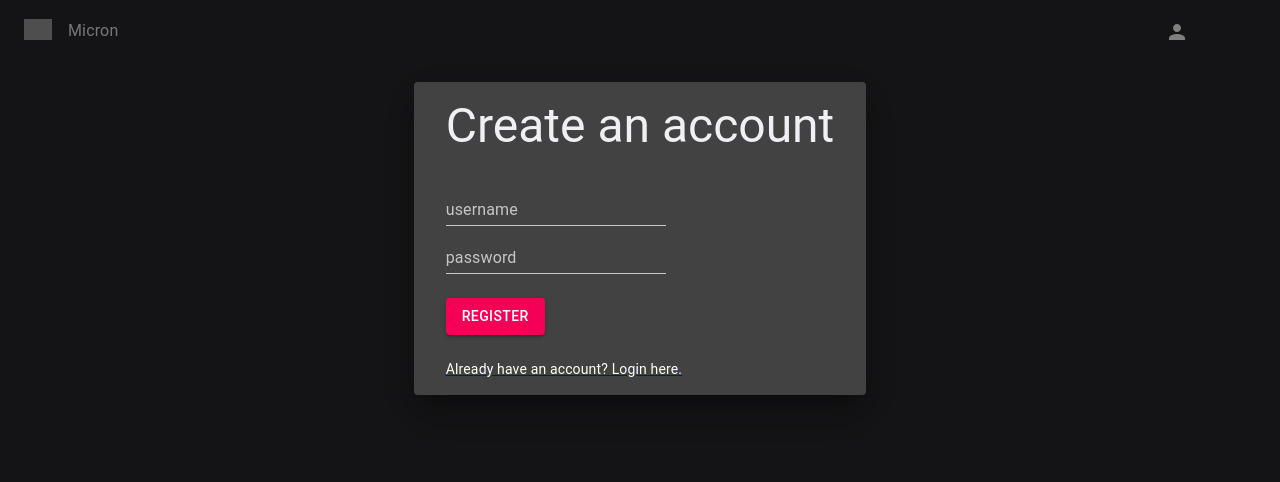
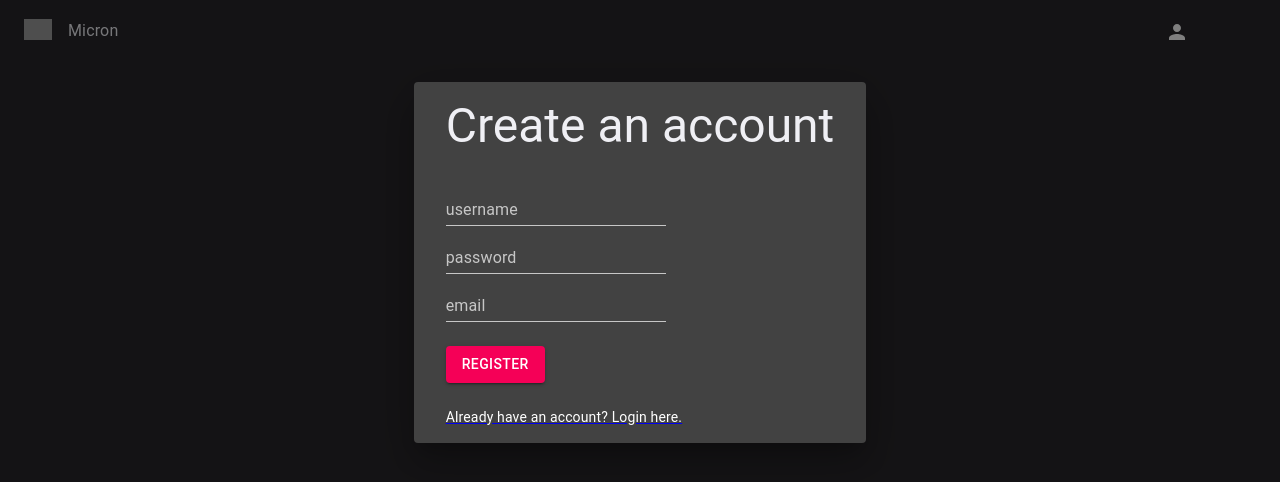
Before and after one commit to kamekazz/micron-react-frontend, a React app: page /register in a window 1280 px wide. Shown: the top 482 px of the page. Built offline with nearby package versions, Linux system fonts and the light colour scheme; no server answers; grey boxes are pictures that could not be loaded.

Commit message:
tidy up some things

```diff
--- a/src/components/Register/Register.js
+++ b/src/components/Register/Register.js
@@ -23,6 +23,7 @@ function Register() {
   const [username, setUsername] = useState("");
   const classes = useStyles();
   const [password, setPassword] = useState("");
+  const [email, setEmail] = useState("");
 
   const { registerUser } = useUser();
 
@@ -50,6 +51,17 @@ function Register() {
     }
   }
 
+  function handleEnterEmail(e) {
+    setEmail(e.target.value);
+    if (e.target.value == "") {
+      enqueueSnackbar("Must input e-mail", {
+        variant: "warning",
+        iconVariant: "warning",
+        anchorOrigin: { vertical: "bottom", horizontal: "center" },
+      });
+    }
+  }
+
   function handleRegister() {
     if (username == "") {
       enqueueSnackbar("Must input username", {
@@ -63,8 +75,14 @@ function Register() {
         iconVariant: "warning",
         anchorOrigin: { vertical: "bottom", horizontal: "center" },
       });
+    } else if (email == "") {
+      enqueueSnackbar("Must input e-mail", {
+        variant: "warning",
+        iconVariant: "warning",
+        anchorOrigin: { vertical: "bottom", horizontal: "center" },
+      });
     } else {
-      registerUser(username, password);
+      registerUser(username, password, email);
       enqueueSnackbar("The operation successfully done", {
         variant: "success",
         iconVariant: "success",
@@ -106,6 +124,15 @@ function Register() {
             type="password"
           ></TextField>
         </Box>
+        <Box>
+          <TextField
+            color="secondary"
+            label="email"
+            value={email}
+            onChange={handleEnterEmail}
+            onKeyDown={handleUserKeyDown}
+          ></TextField>
+        </Box>
 
         <Box mt={3}>
           <Button color="secondary" variant="contained" onClick={handleRegister}>
--- a/src/components/UserDetail/UserDetail.js
+++ b/src/components/UserDetail/UserDetail.js
@@ -11,7 +11,7 @@ function UserDetail({ user }) {
   function handleOpen() {
     setOpen(true);
   }
-
+  console.log(user);
   return (
     <div>
       <CardActionArea onClick={handleOpen}>
@@ -22,11 +22,12 @@ function UserDetail({ user }) {
           <Typography variant="h5">{user.username}</Typography>
 
           <Typography>
-            last_login: {new Date(user.last_login).toLocaleString()}
+            Last Login: {new Date(user.last_login).toLocaleString()}
           </Typography>
           <Typography>
-            date_joined: {new Date(user.date_joined).toLocaleString()}
+            Date Joined: {new Date(user.date_joined).toLocaleString()}
           </Typography>
+          <Typography>Email: {user.email}</Typography>
           <Typography>{user.is_staff && "is staff"}</Typography>
           <Typography>{user.is_superuser && "is superuser"}</Typography>
         </Box>
--- a/src/hooks/useUser.js
+++ b/src/hooks/useUser.js
@@ -38,12 +38,13 @@ export default function useUser() {
     localStorage.removeItem("username");
   }
 
-  function registerUser(username, password) {
+  function registerUser(username, password, email) {
     axios("users/create", {
       method: "post",
       data: {
         username: username,
         password: password,
+        email: email,
       },
     })
       .then((res) => {
```
